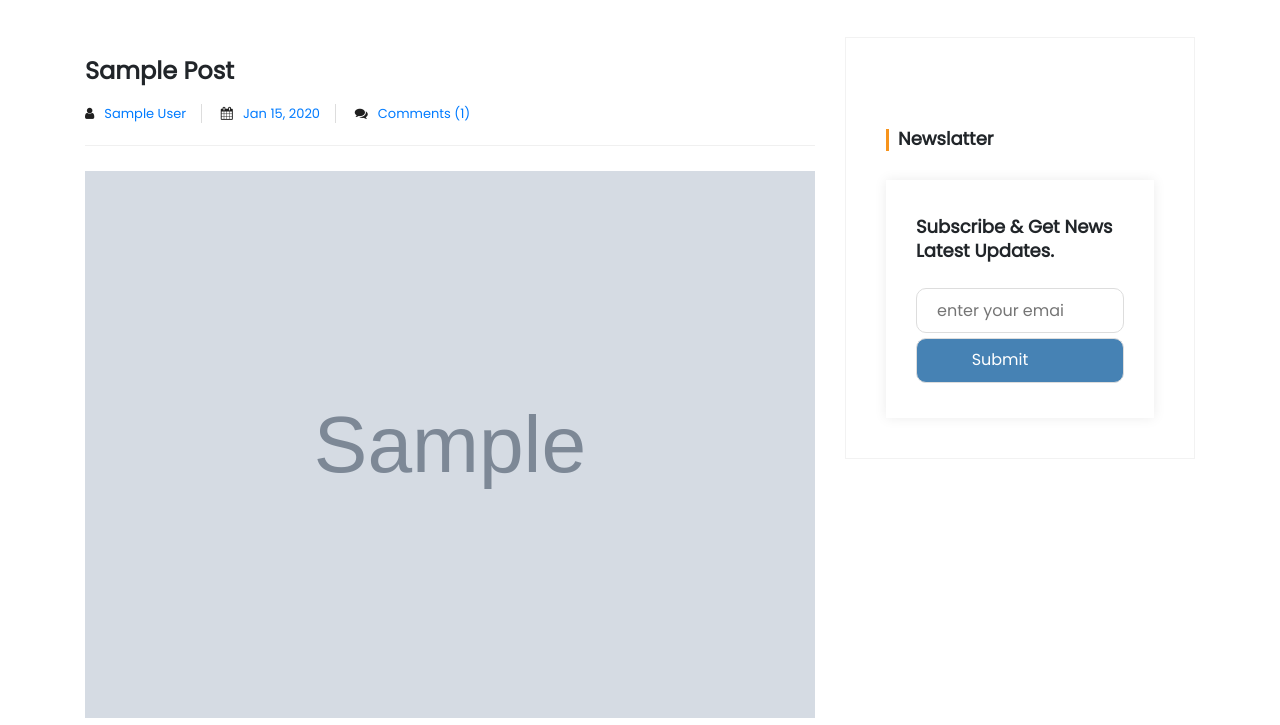
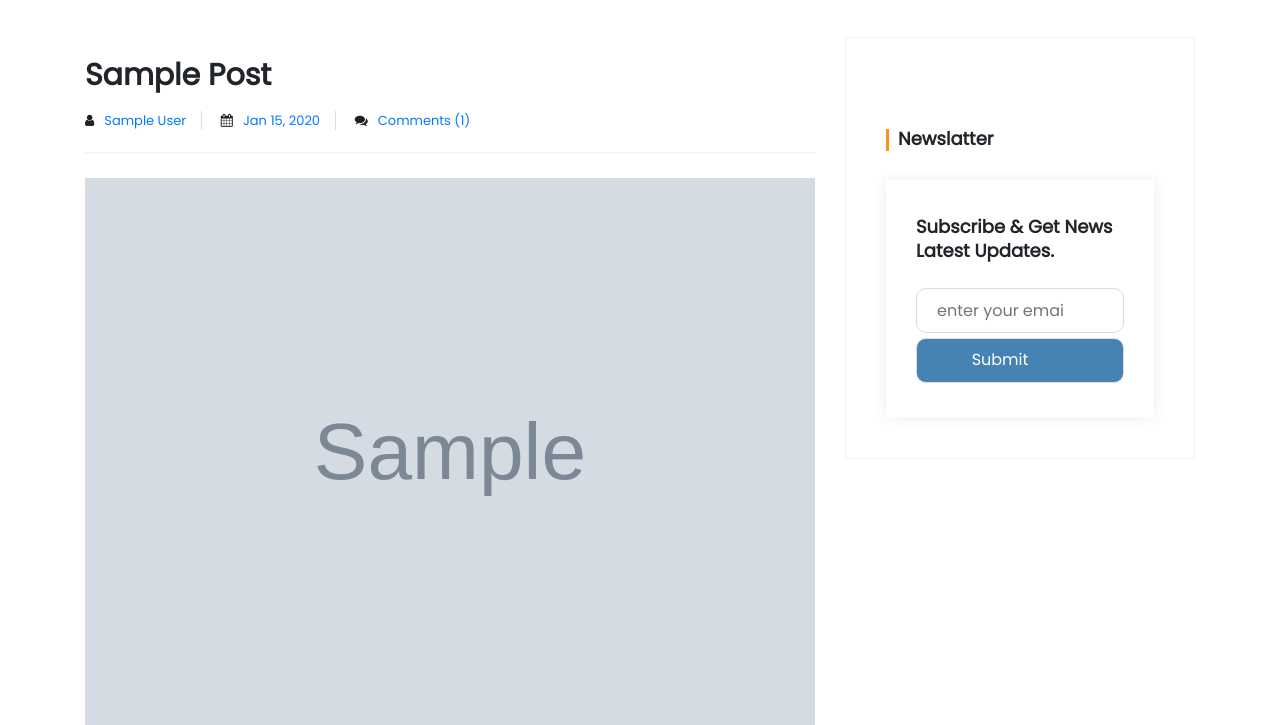
Before and after one commit to mosesborore/ruguru-blog, a Django app: a page that uses templates/base.html in a window 1280 px wide. Shown: the part 55-780 px from the top of the page. Run offline with Django 3.2, Linux system fonts and the light colour scheme; tables that the repository leaves empty hold one stand-in row (values such as "Sample post"); grey boxes marked "Sample" are stand-in pictures; some libraries are stand-ins or nearby versions.

Commit message:
update title font-size

```diff
--- a/static/css/article.css
+++ b/static/css/article.css
@@ -23,7 +23,7 @@ body{
 }
 
 .blog-single .blog-title {
-	font-size: 24px;
+	font-size: 30px;
 	font-weight: 600;
 	text-transform: capitalize;
 	margin: 40px 0 15px 0;
```
